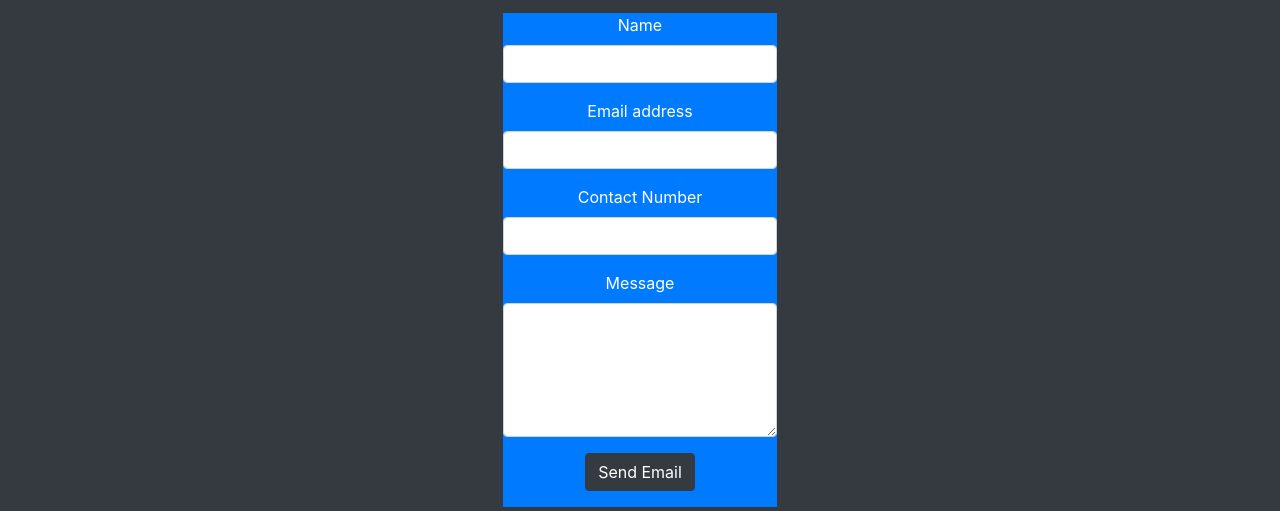
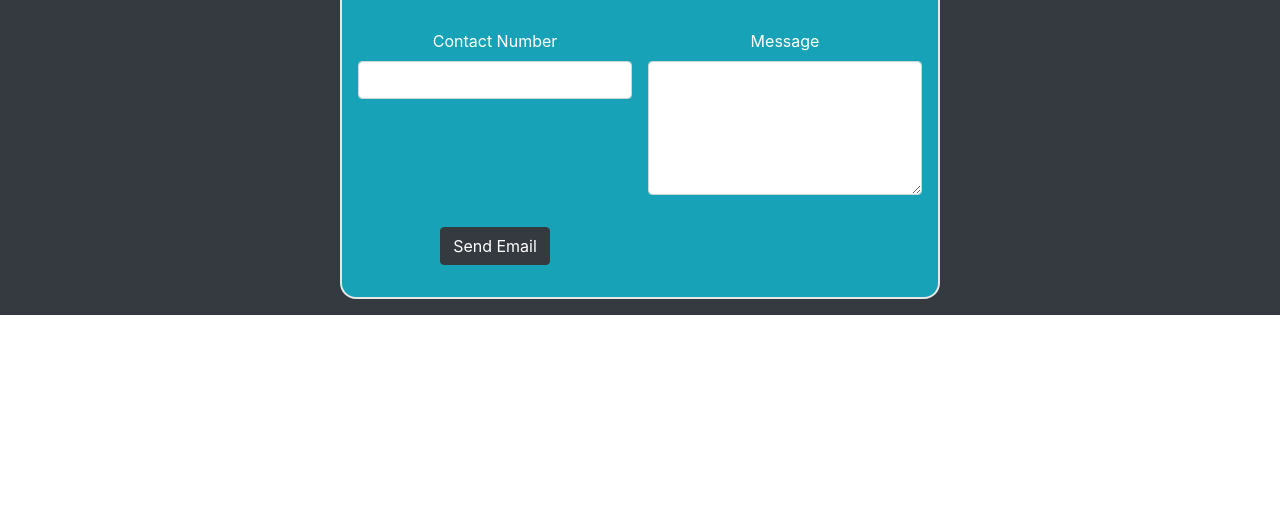
Before and after one commit to chibibingka/webportfolio, a plain HTML site: page index.html in a window 1280 px wide. Shown: the part 2191-2702 px from the top of the page. After the commit the page ends 2506 px from the top, so only its background shows below. Drawn offline with nearby package versions, Linux system fonts and the light colour scheme; a web font is replaced by a local one.

Commit message:
updated codes on Form Element

```diff
--- a/index.css
+++ b/index.css
@@ -11,6 +11,17 @@
 }
 
 .carousel {
-	width:300px;
-  height:600px;
+	width:380px;
+  height:500px;
 }
+
+form {
+  box-sizing: border-box;
+  padding: 1rem;
+  border-radius: 1rem;
+  background-color: hsl(0, 0%, 100%);
+  border: 2px solid hsl(0, 0%, 90%);
+  display: grid;
+  grid-template-columns: 1fr 1fr;
+  gap: 1rem;
+}
--- a/index.html
+++ b/index.html
@@ -137,10 +137,10 @@
 
 		<!-- Contact -->
 
-		<div class="bg-dark p-1 row justify-content-center" id="contact">
+		<div class="bg-dark mb-3 row justify-content-center" id="contact">
 			<div class="align-items-center bg-dark text-white">
 				<h2 class="mb-3">Contact Me</h2>
-				<form class="bg-primary">
+				<form class="bg-info">
 				  <div class="form-group">
 				    <label for="usr">Name</label>
 				    <input type="text" class="form-control" id="usr">
```
